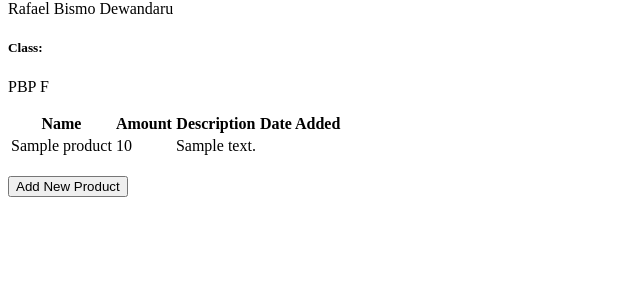
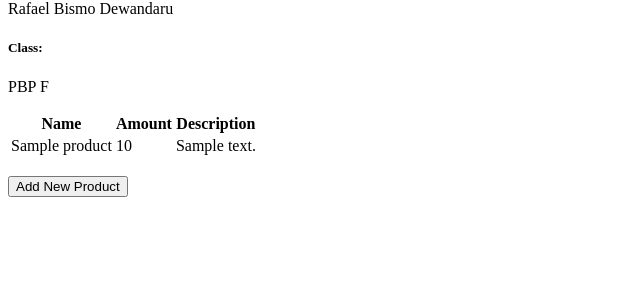
Before and after one commit to rafaeldewandaru/inventory, a Django app: page / in a window 1280 px wide. Shown: the part 119-419 px from the top of the page, without its empty margins (0-640 px from the left). Run offline with Django 4.2, Linux system fonts and the light colour scheme; tables that the repository leaves empty hold one stand-in row (values such as "Sample post").

Commit message:
Finished tugas 3

```diff
--- a/main/templates/main.html
+++ b/main/templates/main.html
@@ -14,7 +14,6 @@
         <th>Name</th>
         <th>Amount</th>
         <th>Description</th>
-        <th>Date Added</th>
     </tr>
 
     {% comment %} Berikut cara memperlihatkan data produk di bawah baris ini {% endcomment %}
@@ -24,7 +23,6 @@
             <td>{{product.name}}</td>
             <td>{{product.amount}}</td>
             <td>{{product.description}}</td>
-            <td>{{product.date_added}}</td>
         </tr>
     {% endfor %}
 </table>
--- a/main/views.py
+++ b/main/views.py
@@ -26,17 +26,21 @@ def create_product(request):
     context = {'form': form}
     return render(request, "create_product.html", context)
 
+
 def show_xml(request):
     data = Product.objects.all()
     return HttpResponse(serializers.serialize("xml", data), content_type="application/xml")
+
 
 def show_json(request):
     data = Product.objects.all()
     return HttpResponse(serializers.serialize("json", data), content_type="application/json")
 
+
 def show_xml_by_id(request, id):
     data = Product.objects.filter(pk=id)
     return HttpResponse(serializers.serialize("xml", data), content_type="application/xml")
+
 
 def show_json_by_id(request, id):
     data = Product.objects.filter(pk=id)
```
Also changed, not shown: README.md, README_IMG/Screenshot 2023-09-20 111936.png (added), README_IMG/Screenshot 2023-09-20 112020.png (added), README_IMG/Screenshot 2023-09-20 112104.png (added), README_IMG/Screenshot 2023-09-20 112154.png (added), README_IMG/Screenshot 2023-09-20 112246.png (added).
